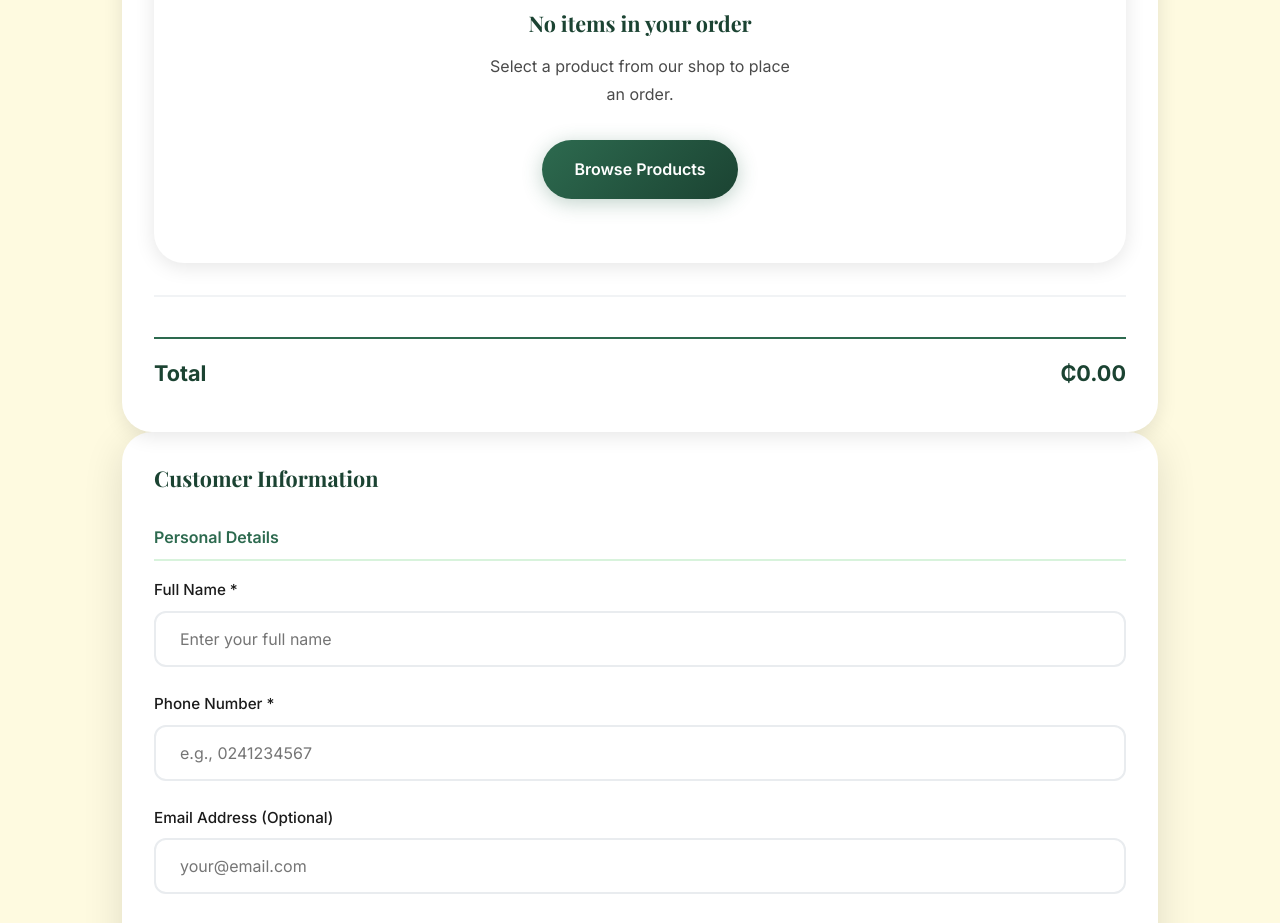
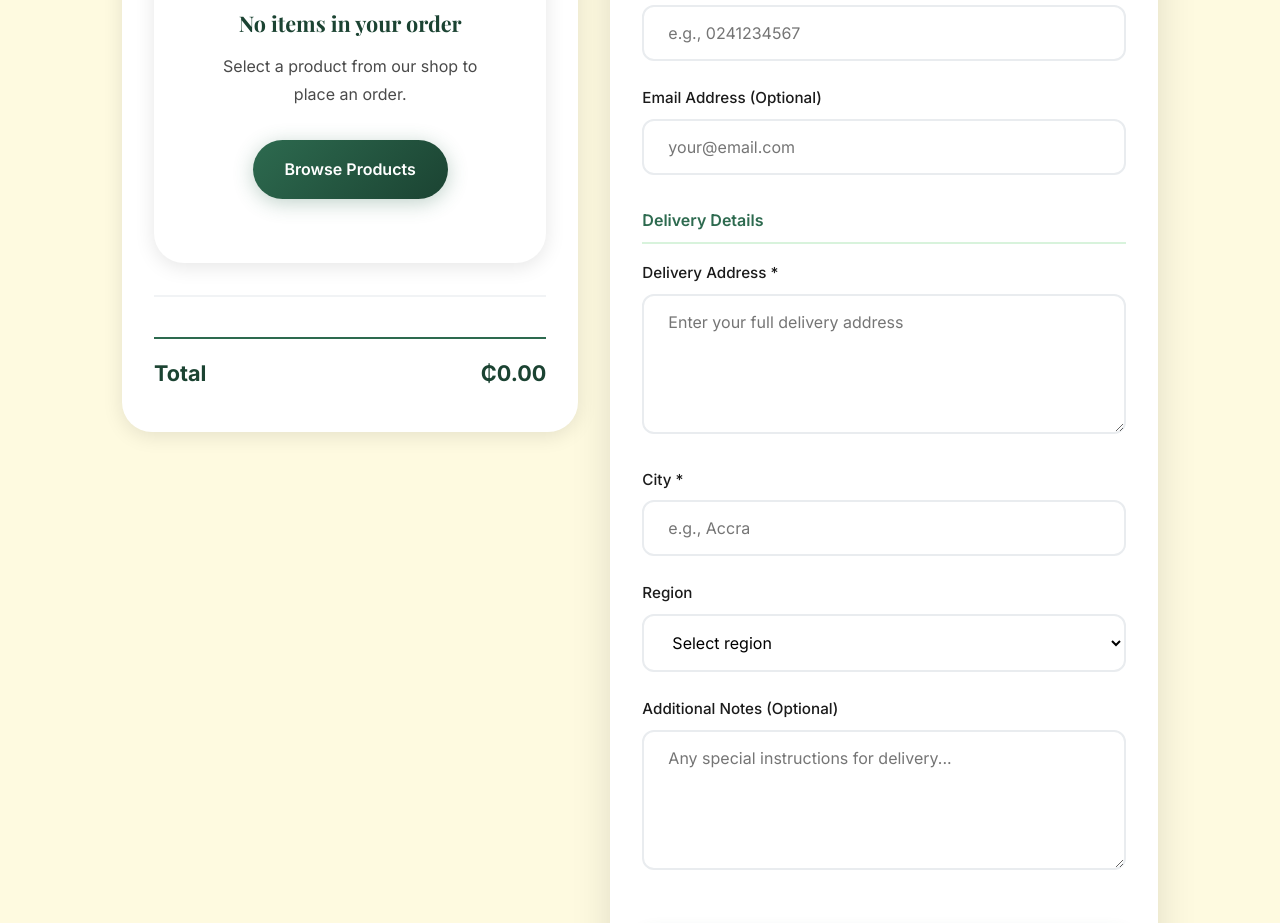
Before and after one commit to dromorongit/Ashmeganab, a plain HTML site: page checkout.html in a window 1280 px wide. Shown: the part 723-1646 px from the top of the page. Drawn offline with nearby package versions, Linux system fonts and the light colour scheme.

Commit message:
Update responsive.css

```diff
--- a/Assets/CSS/responsive.css
+++ b/Assets/CSS/responsive.css
@@ -276,10 +276,11 @@
   }
 
   /* Checkout Page */
-  .checkout-grid {
+  .checkout-layout {
     display: grid;
-    grid-template-columns: 1fr 1fr;
+    grid-template-columns: 1fr 1.2fr;
     gap: var(--spacing-xl);
+    align-items: start;
   }
 
   .checkout-summary {
```
